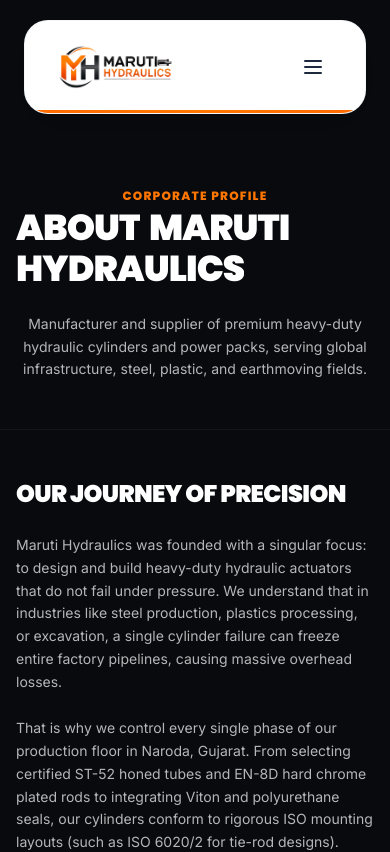
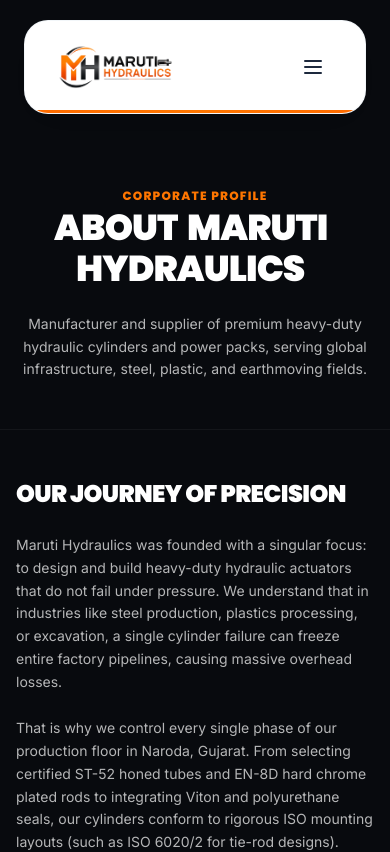
Before and after one commit to marutihydraulics09-ops/Maruti-Hydraulic-, a React (Vite) app: page /about in a window 390 px wide. Shown: the top 852 px of the page. Built offline with nearby package versions, Linux system fonts and the light colour scheme.

Commit message:
bug fixing

```diff
--- a/src/pages/About.jsx
+++ b/src/pages/About.jsx
@@ -76,7 +76,7 @@
             Corporate Profile
           </span>
           <h1 className="font-poppins font-black text-4xl md:text-6xl text-white uppercase tracking-tight leading-none">
-            <SplitText>About Maruti Hydraulics</SplitText>
+            <SplitText className="justify-center">About Maruti Hydraulics</SplitText>
           </h1>
           <p className="text-sm md:text-base font-inter text-white/70 max-w-2xl mx-auto leading-relaxed">
             Manufacturer and supplier of premium heavy-duty hydraulic cylinders and power packs, serving global infrastructure, steel, plastic, and earthmoving fields.
@@ -240,9 +240,8 @@
               <StaggerItem
                 key={idx}
                 type="fade-up"
-                className={`glass-panel p-4 sm:p-8 rounded-xl sm:rounded-2xl border border-white/5 relative group hover:border-accent/20 transition-all duration-300 ${
-                  idx === 2 ? 'col-span-2 md:col-span-1' : 'col-span-1'
-                }`}
+                className={`glass-panel p-4 sm:p-8 rounded-xl sm:rounded-2xl border border-white/5 relative group hover:border-accent/20 transition-all duration-300 ${idx === 2 ? 'col-span-2 md:col-span-1' : 'col-span-1'
+                  }`}
               >
                 <div className="absolute top-0 right-0 w-20 h-20 sm:w-24 sm:h-24 bg-accent/5 rounded-full blur-2xl group-hover:scale-150 transition-transform duration-500"></div>
                 <div className="font-poppins font-black text-2xl sm:text-4xl text-accent/30 group-hover:text-accent transition-colors duration-300 mb-3 sm:mb-6">
--- a/src/pages/Configurator.jsx
+++ b/src/pages/Configurator.jsx
@@ -452,9 +452,9 @@
             {/* Step-by-Step Tab Controls — 3 equal columns on mobile */}
             <div className="grid grid-cols-3 gap-1.5 sm:flex sm:gap-1 border-b border-white/10 bg-white/[0.01] p-1 rounded-xl">
               {[
-                { id: 'type',       label: '1. Cylinder Type', short: 'Type',       icon: Wrench },
-                { id: 'dimensions', label: '2. Sizing Envelope', short: 'Sizing',    icon: Activity },
-                { id: 'mounting',   label: '3. Mount & Cushion', short: 'Mount',     icon: ShieldCheck }
+                { id: 'type', label: '1. Cylinder Type', short: 'Type', icon: Wrench },
+                { id: 'dimensions', label: '2. Sizing Envelope', short: 'Sizing', icon: Activity },
+                { id: 'mounting', label: '3. Mount & Cushion', short: 'Mount', icon: ShieldCheck }
               ].map((tab) => {
                 const Icon = tab.icon;
                 const isActive = activeTab === tab.id;
--- a/src/pages/Home.jsx
+++ b/src/pages/Home.jsx
@@ -454,10 +454,9 @@
             {industries.slice(0, 3).map((ind, index) => {
               const isBig = index === 2;
               return (
-                <Link
+                <div
                   key={ind.id}
-                  to={`/industries#${ind.id}`}
-                  className={`glass-panel rounded-xl sm:rounded-2xl hover:border-accent/20 transition-all duration-300 relative group overflow-hidden flex flex-col cursor-pointer ${isBig ? 'col-span-2 md:flex-row md:min-h-[240px]' : 'col-span-1'
+                  className={`glass-panel rounded-xl sm:rounded-2xl hover:border-accent/20 transition-all duration-300 relative group overflow-hidden flex flex-col ${isBig ? 'col-span-2 md:flex-row md:min-h-[240px]' : 'col-span-1'
                     }`}
                 >
                   {/* Image Header */}
@@ -487,7 +486,7 @@
                       </p>
                     </div>
                   </div>
-                </Link>
+                </div>
               );
             })}
           </div>
```
Also changed, not shown: src/pages/Blog.jsx (line endings or trailing spaces), src/pages/Manufacturing.jsx (line endings or trailing spaces), src/pages/Projects.jsx (line endings or trailing spaces). Lines whose indentation alone changed are shown as unchanged.
